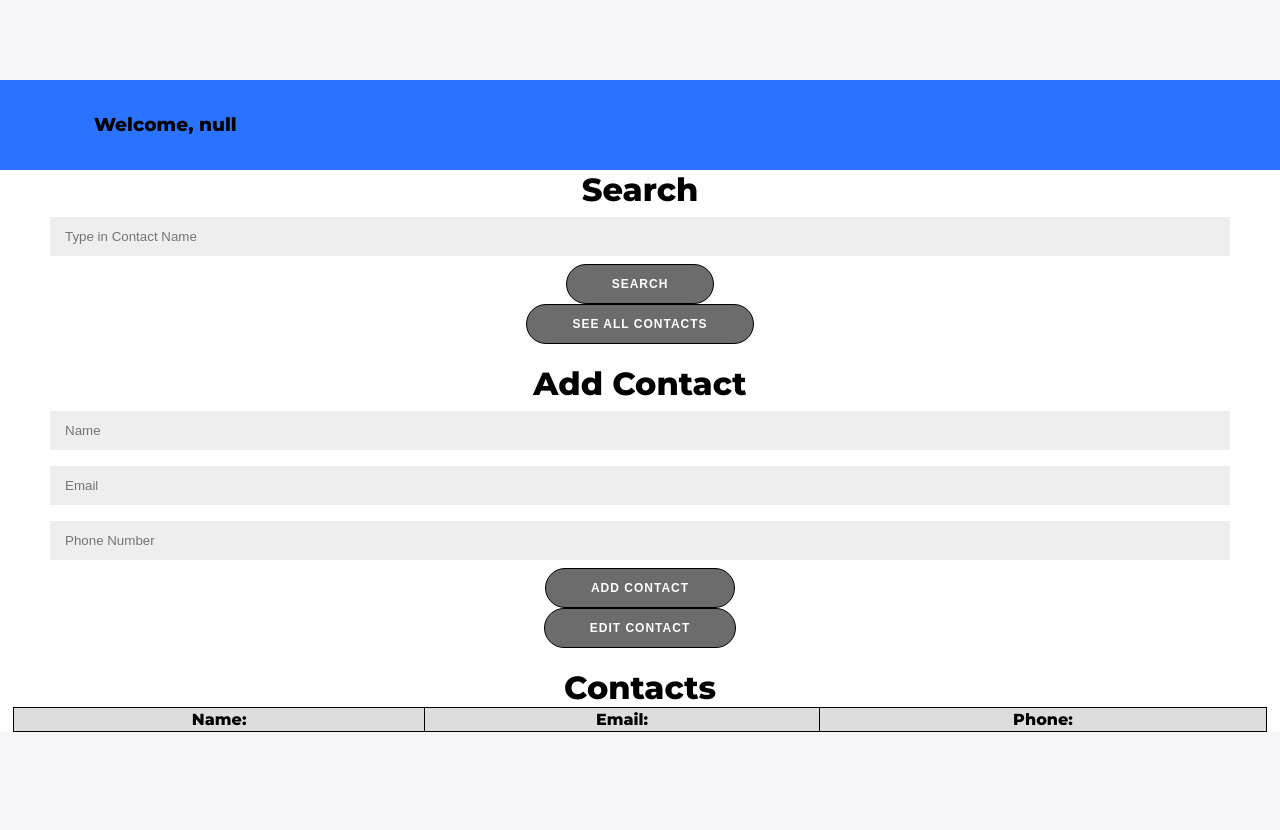
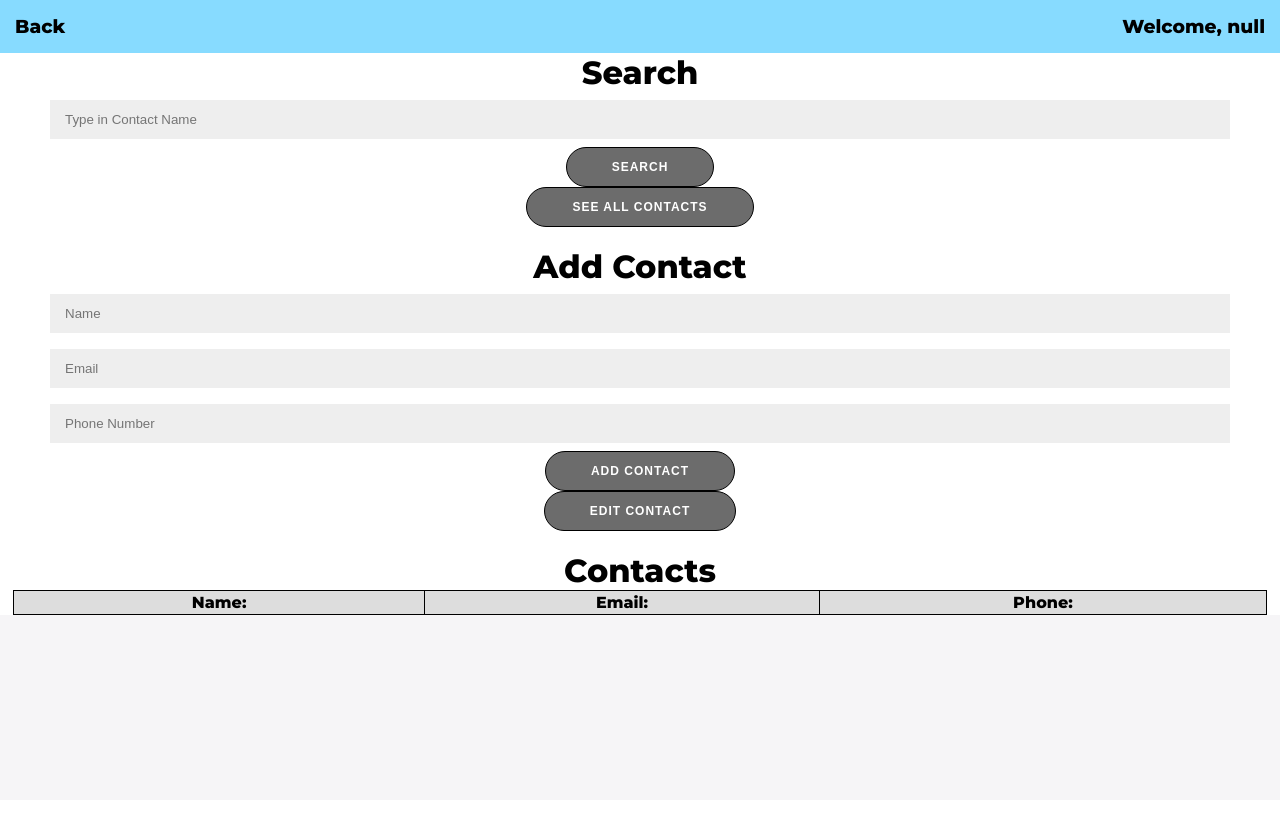
Before and after one commit to aMarshmallows/ContactManager, a PHP site: page /contacts.html in a window 1280 px wide. After the commit the page ends 615 px from the top, so only its background shows below. Run offline with PHP 8.4, Linux system fonts and the light colour scheme; lists and menus that the app fills with data are empty; some libraries are stand-ins or nearby versions.

Commit message:
Added back button to header and fixed resizing issue

```diff
--- a/var/www/html/contacts.html
+++ b/var/www/html/contacts.html
@@ -11,13 +11,11 @@
 <body>
 	<!-- partial:index.partial.html -->
 
-<div class="top-section-container">
-	<header>
-		<div class="wrapper">
-			<h3 id="greeting" class="greeting-text" ">Welcome</h3>
+	<div class="nav-bar">
+		<h3 id="back" class="left-stick-header">Back</h3>
+		<div>
+			<h3 id="greeting">Welcome</h3>
 		</div>
-
-	</header>
 
 	</div>
 	<div class="dashboard-container" id="container">
--- a/var/www/html/css/style.css
+++ b/var/www/html/css/style.css
@@ -8,14 +8,9 @@
 
 body {
 	background: #f6f5f7;
-
-	justify-content: center;
 	align-items: center;
 	flex-direction: column;
 	font-family: 'Montserrat', sans-serif;
-	height: 100vh;
-	margin: -20px 0 50px;
-	padding: 100px 0;
 }
 
 h1 {
@@ -96,10 +91,20 @@ header{
 	height: 90px;
 }
 
-.greeting-text{
-	float: left;
-	line-height: 90px;
-	padding-left: 30px;
+.left-stick-header{
+	display: flex;
+	flex-direction: row;
+	gap: 20px;
+
+}
+
+.nav-bar{
+	background: #87dbff;
+	padding: 15px;
+	margin: 0px;
+	display: flex;
+	flex-direction: row;
+	justify-content: space-between;
 }
 
 .wrapper{
@@ -115,9 +120,6 @@ header{
 	color: #f70101;
 }
 
-.greeting-text{
-	text-align: left;
-}
 
 .container {
 	background-color: #fff;
```
Lines whose indentation alone changed are shown as unchanged.
